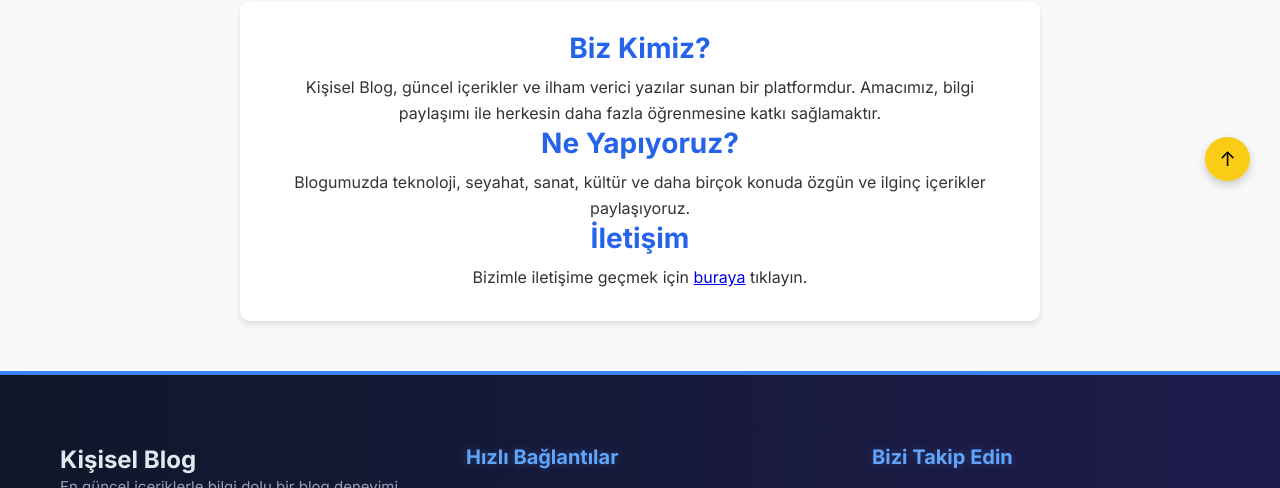
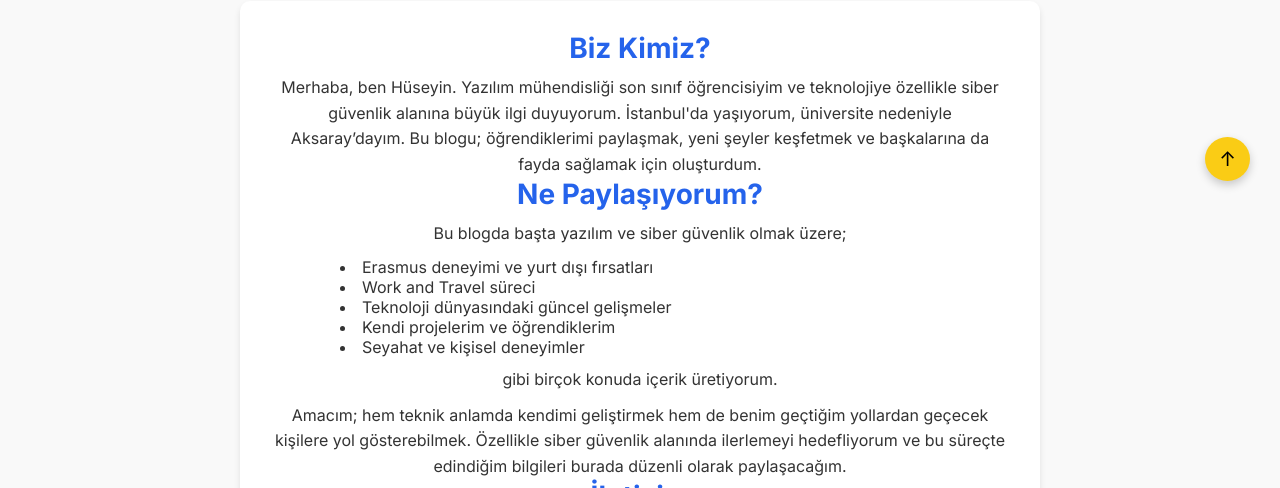
Before and after one commit to budakhuseyin/simple-blog, a plain HTML site: page user/about.html in a window 1280 px wide. Shown: the part 589-1077 px from the top of the page. Drawn offline with Linux system fonts and the light colour scheme; no server answers.

Commit message:
change about page

```diff
--- a/user/about.html
+++ b/user/about.html
@@ -25,19 +25,35 @@
             <div class="container">
                 <h2>Biz Kimiz?</h2>
                 <p>
-                    Kişisel Blog, güncel içerikler ve ilham verici yazılar sunan bir platformdur.
-                    Amacımız, bilgi paylaşımı ile herkesin daha fazla öğrenmesine katkı sağlamaktır.
+                    Merhaba, ben Hüseyin. Yazılım mühendisliği son sınıf öğrencisiyim ve teknolojiye özellikle siber güvenlik alanına büyük ilgi duyuyorum.
+                    İstanbul'da yaşıyorum, üniversite nedeniyle Aksaray’dayım. Bu blogu; öğrendiklerimi paylaşmak, yeni şeyler keşfetmek ve başkalarına da fayda sağlamak için oluşturdum.
                 </p>
 
-                <h2>Ne Yapıyoruz?</h2>
+                <h2>Ne Paylaşıyorum?</h2>
                 <p>
-                    Blogumuzda teknoloji, seyahat, sanat, kültür ve daha birçok konuda
-                    özgün ve ilginç içerikler paylaşıyoruz.
+                    Bu blogda başta yazılım ve siber güvenlik olmak üzere;
+                </p>
+                <ul style="text-align: left; max-width: 600px; margin: 10px auto; list-style-position: inside;">
+                    <li>Erasmus deneyimi ve yurt dışı fırsatları</li>
+                    <li>Work and Travel süreci</li>
+                    <li>Teknoloji dünyasındaki güncel gelişmeler</li>
+                    <li>Kendi projelerim ve öğrendiklerim</li>
+                    <li>Seyahat ve kişisel deneyimler</li>
+                </ul>
+                <p>
+                    gibi birçok konuda içerik üretiyorum.
+                </p>
+                <p>
+                    Amacım; hem teknik anlamda kendimi geliştirmek hem de benim geçtiğim yollardan geçecek kişilere yol gösterebilmek.
+                    Özellikle siber güvenlik alanında ilerlemeyi hedefliyorum ve bu süreçte edindiğim bilgileri burada düzenli olarak paylaşacağım.
                 </p>
 
                 <h2>İletişim</h2>
                 <p>
-                    Bizimle iletişime geçmek için <a href="#">buraya</a> tıklayın.
+                    Benimle iletişime geçmek, öneri yapmak veya iş birliği için aşağıdaki iletişim bölümünden bana ulaşabilirsin.
+                </p>
+                <p>
+                    <a href="/user/contact.html" style="color: #2563eb; font-weight: bold;">İletişim Sayfasına Git</a>
                 </p>
             </div>
         </section>
```
